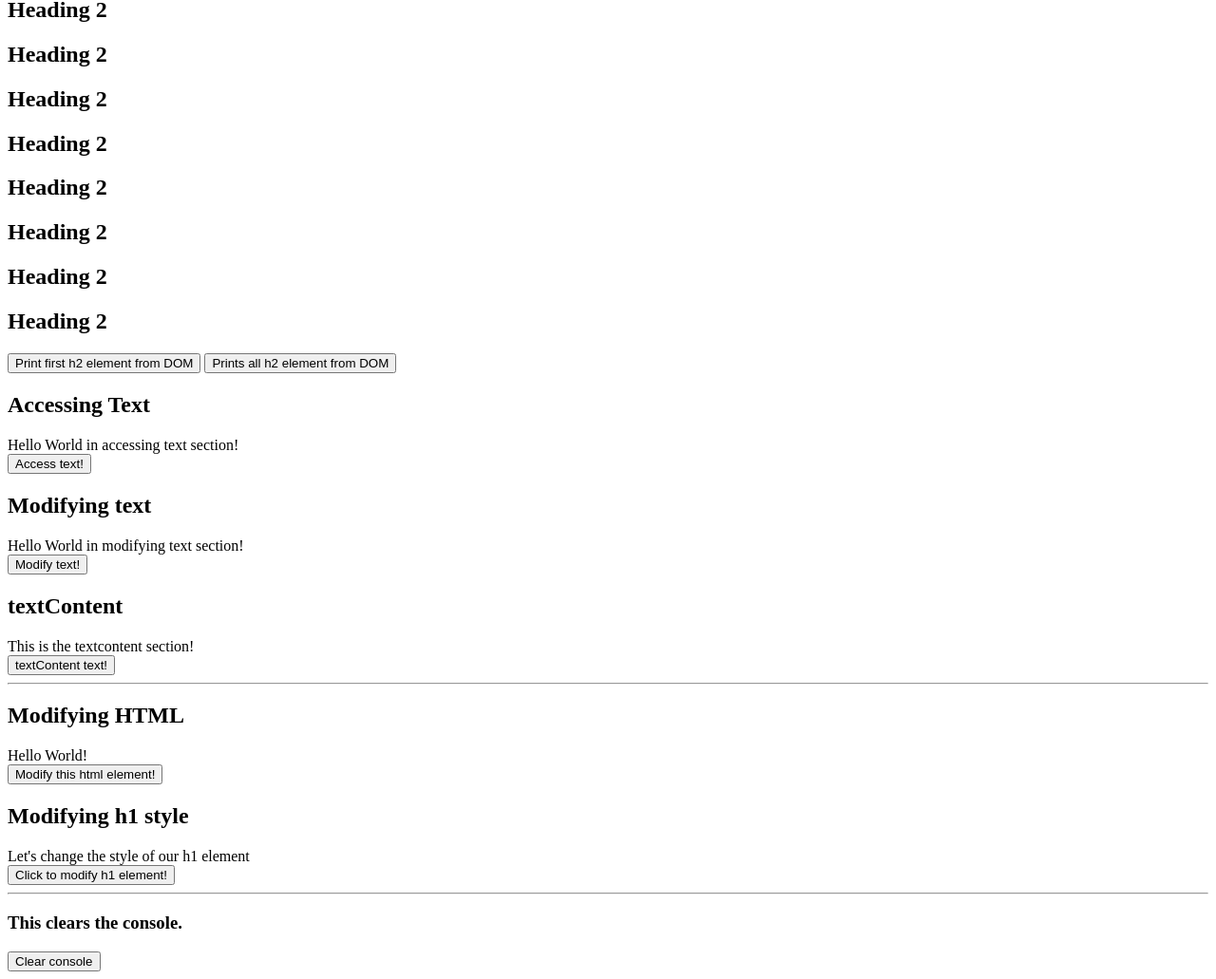
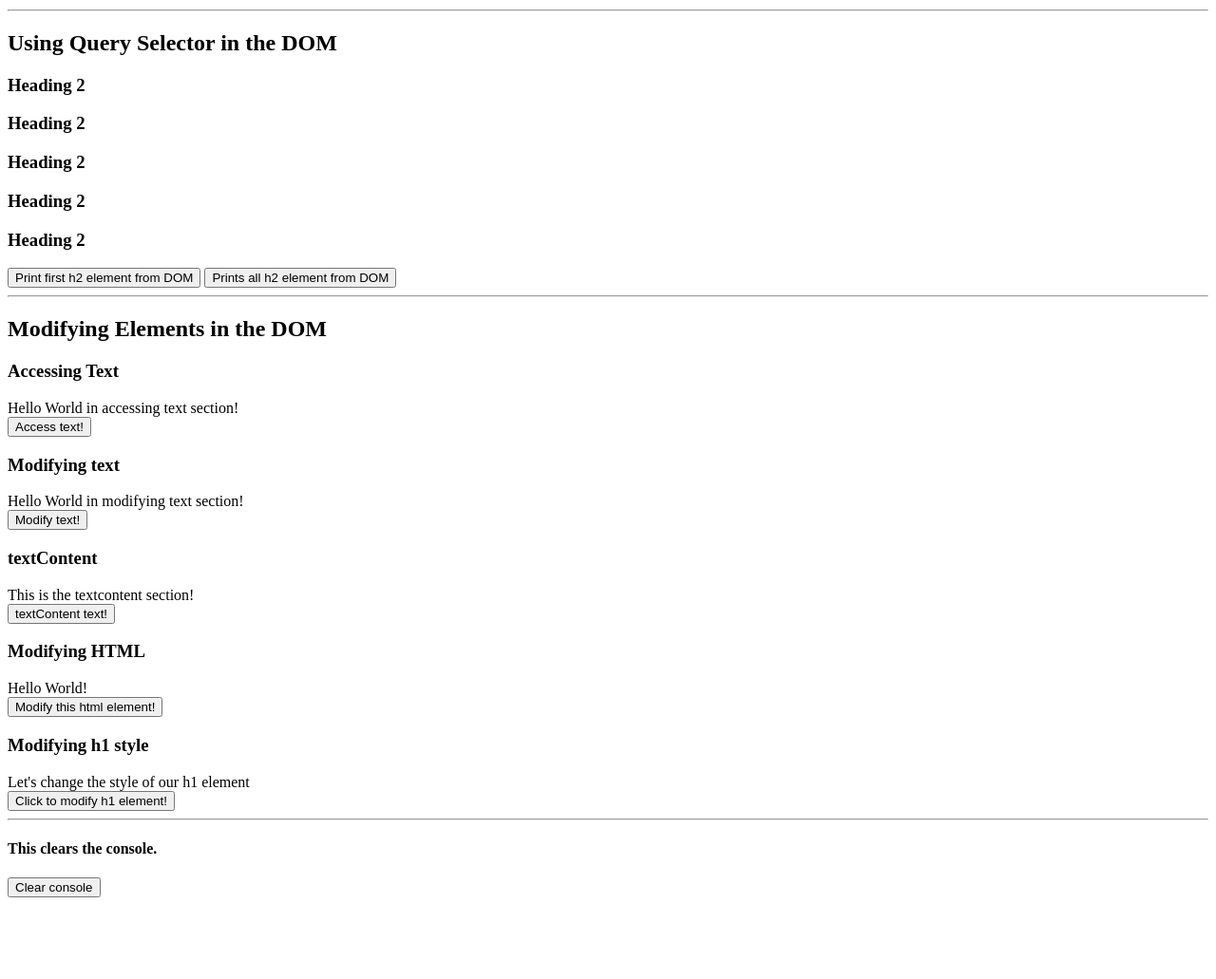
Before and after one commit to cmesias/dom-manipulation, a plain HTML site: page index.html in a window 1280 px wide. Shown: the part 70-1101 px from the top of the page at 95% size. After the commit the page ends 1023 px from the top, so only its background shows below. Drawn offline with Linux system fonts and the light colour scheme.

Commit message:
add correct sections

```diff
--- a/index.html
+++ b/index.html
@@ -68,25 +68,34 @@
     </head>
     <body>
 
+        <!-- Main Heading -->
+        <h1 style="color: black; background-color: red;">DOM Manipulation</h1>
+
+        <hr>
+
         <!-- Using querySelector to select elements by their element tag, class name or id -->
         <section>
-            <h1 style="color: black; background-color: red;">DOM Manipulation</h1>
-            <h2>Heading 2</h2>
-            <h2>Heading 2</h2>
-            <h2>Heading 2</h2>
-            <h2>Heading 2</h2>
-            <h2>Heading 2</h2>
-            <h2>Heading 2</h2>
-            <h2>Heading 2</h2>
-            <h2>Heading 2</h2>
+            <h2>Using Query Selector in the DOM</h2>
+            <h3>Heading 2</h3>
+            <h3>Heading 2</h3>
+            <h3>Heading 2</h3>
+            <h3>Heading 2</h3>
+            <h3>Heading 2</h3>
             <button type="button" onclick="useMe1()">Print first h2 element from DOM</button>
             <button type="button" onclick="useMe2()">Prints all h2 element from DOM</button>
         </section>
 
+        <hr>
+
+        <!-- Modifying Elements in the DOM -->
+        <section>
+
+            <h2>Modifying Elements in the DOM</h2>
+
             <!-- Accessing text -->
             <section>
 
-            <h2>Accessing Text</h2>
+                <h3>Accessing Text</h3>
 
                 <div id="main-greeting-access">
                     <article>Hello World in accessing text section!</article>
@@ -98,7 +107,7 @@
             <!-- Modifying text -->
             <section>
 
-            <h2>Modifying text</h2>
+                <h3>Modifying text</h3>
 
                 <div id="main-greeting-modify">
                     <article>Hello World in modifying text section!</article>
@@ -111,7 +120,7 @@
             <!-- Using textContent, access and mody text -->
             <section>
 
-            <h2>textContent</h2>
+                <h3>textContent</h3>
 
                 <div id="main-greeting-textcontent">
                     <article>This is the textcontent section!</article>
@@ -121,12 +130,10 @@
 
             </section>
 
-        <hr>
-
             <!-- Modifying HTML, using .innerHTML -->
             <section>
 
-            <h2>Modifying HTML</h2>
+                <h3>Modifying HTML</h3>
 
                 <div id="main-greeting-modifyme">
                     <article>Hello World!</article>
@@ -138,7 +145,7 @@
             <!-- Modifying style (i.e. main.Heading.style.color = "red" )-->
             <section>
 
-            <h2>Modifying h1 style</h2>
+                <h3>Modifying h1 style</h3>
 
                 <div>
                     <article>Let's change the style of our h1 element</article>
@@ -147,13 +154,15 @@
                 <button type="button" onclick="modifyCSSById()">Click to modify h1 element!</button>
             </section>
 
+        </section>
+
     </body>
 
     <footer>
         <hr>
 
         <!-- Button that clears the console located in the footer -->
-        <h3>This clears the console.</h3>
+        <h4>This clears the console.</h4>
         <button type="button" onclick="console.clear()">Clear console</button>
     </footer>
 </html>
```
Lines whose indentation alone changed are shown as unchanged.
